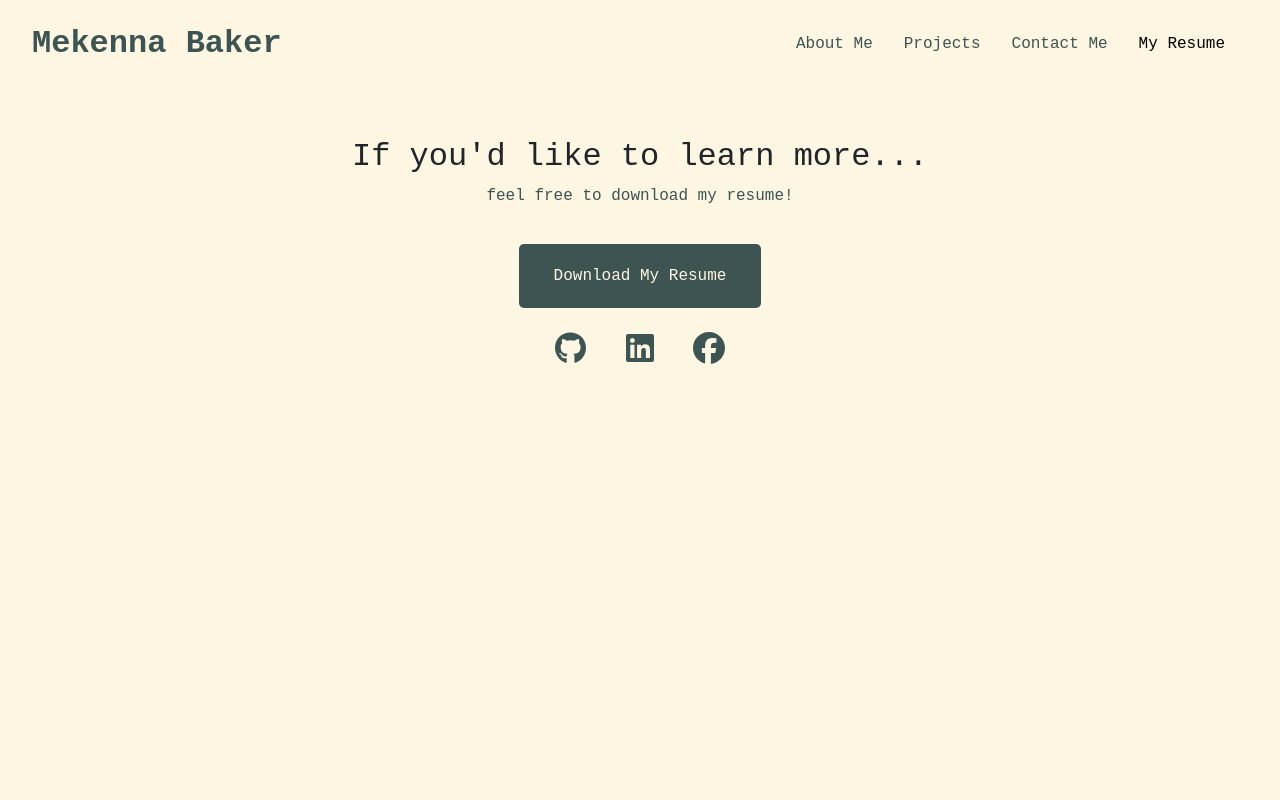
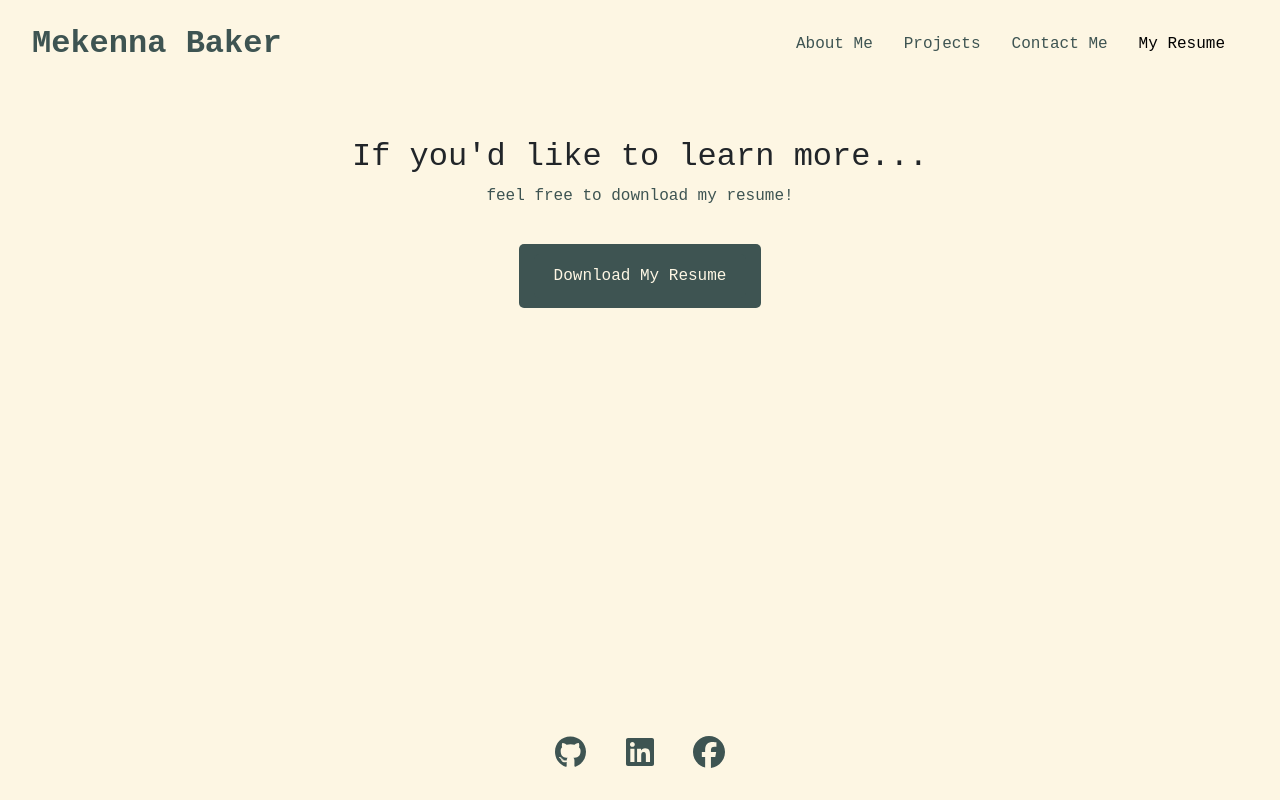
Before and after one commit to Mekenna-Baker/React-Portfolio, a React (Vite) app: page /resume in a window 1280 px wide. Built offline with nearby package versions, Linux system fonts and the light colour scheme; a web font is replaced by a local one.

Commit message:
edit app.jsx and app/footer css to make the footer stay at bottom of each page. Also edited project descriptions on project jsx

```diff
--- a/src/App.jsx
+++ b/src/App.jsx
@@ -5,18 +5,25 @@ import Projects from './components/Projects';
 import Contact from './components/Contact';
 import Resume from './components/Resume';
 import Footer from './components/Footer';
+import '../src/css/App.css';
 
 function App() {
   return (
     <Router>
+      <div className="app-container">
       <Header />
+
+      <main className="content">
       <Routes>
-        <Route path="/" element={<AboutMe />} />  {/* path is / so AboutMe section can be the default page/section */}
+        <Route path="/" element={<AboutMe />} />
         <Route path="/projects" element={<Projects />} />
         <Route path="/contact" element={<Contact />} />
         <Route path="/resume" element={<Resume />} />
       </Routes>
+      </main>
+
       <Footer />
+      </div>
     </Router>
   );
 }
--- a/src/components/Projects.jsx
+++ b/src/components/Projects.jsx
@@ -6,21 +6,21 @@ import '../css/Projects.css';
 const projectsInfo = [
     {
         title: 'Weather to Wear',
-        description: 'A weather app that provides the weather in the users area, and recommends basic outfits.',
+        description:'Provides user with an outfit suggestion based off of the weather in the requested location. ',
         image: './images/weathertowear.PNG',
         deployedLink: 'https://kevinkerman1.github.io/group-project-1/',
         repoLink: 'https://github.com/KevinKerman1/group-project-1'
     },
     {
         title: 'Color Canvas',
-        description: 'ColorCanvas is a creation tool and creating sharing platform that lets users create and share images on our website. It was made to inspire creativity in users.',
+        description: 'Allows a user to create, save, and delete an art project that they drew.',
         image: './images/color_canvas.PNG',
         deployedLink: 'https://mekenna-baker.github.io/Week-2-challenge/',
         repoLink: 'https://github.com/Mekenna-Baker/Color-Canvas'
     },
     {
         title: 'JobHub',
-        description: 'JobHub is a comprehensive job and task management application designed to streamline the assignment of jobs, scheduling, and employee management for small to medium-sized businesses',
+        description: 'Create, update, and delete customers, employees and their associated jobs.',
         image: './images/jobhub.PNG',
         deployedLink: 'https://jobhub-fxiq.onrender.com',
         repoLink: 'https://github.com/Mekenna-Baker/JobHub'
@@ -41,7 +41,7 @@ const projectsInfo = [
     },
     {
         title: 'Rock, Paper, Scissors',
-        description: 'An app that allows a user to play Rock, Paper, Scissors against the computer.',
+        description: 'Play rock, paper, scissors against the computer!',
         image: '../images/rock-paper-scissors_img.PNG',
         deployedLink: 'https://github.com/Mekenna-Baker/Rock-Paper-Scissors',
         repoLink: 'https://github.com/Mekenna-Baker/Rock-Paper-Scissors'
--- a/src/css/App.css
+++ b/src/css/App.css
@@ -0,0 +1,24 @@
+html, body {
+    margin: 0;
+    padding: 0;
+    height: 100%; /* Ensures the body takes up the full height of the viewport */
+}
+
+.app-container {
+    display: flex;
+    flex-direction: column;
+    min-height: 100vh; /* Ensures the container takes up the full viewport height */
+}
+
+.content {
+    flex-grow: 1; /* Allows the content to take up available space */
+}
+
+footer {
+    background-color: var(--main-color); /* Adjust based on your theme */
+    text-align: center;
+    padding: 20px;
+    width: 100%; /* Ensures the footer spans the entire width */
+    position: relative; /* Keeps the footer in normal document flow */
+    bottom: 0; /* Ensures it stays at the bottom when needed */
+}
--- a/src/css/Footer.css
+++ b/src/css/Footer.css
@@ -1,14 +1,11 @@
-:root {
-    --main-color: #fdf6e3;
-    --dark-accent: #3e5452;
-    --light-accent: #607b80;
-}
-
-
 footer {
     background-color: var(--main-color);
+    text-align: center;
     padding: 20px;
-    text-align: center;
+    width: 100%; /* Ensure it spans the full width of the viewport */
+    position: relative; /* Ensure normal document flow */
+    bottom: 0; /* Anchor it at the bottom if needed */
+    box-sizing: border-box; /* Prevent padding from breaking the layout */
 }
 
 footer a {
@@ -19,7 +16,6 @@ footer a {
     text-decoration: none;
 }
 
-footer a:hover,
-footer a:focus {
+footer a:hover, footer a:focus {
     color: var(--light-accent);
 }
```
